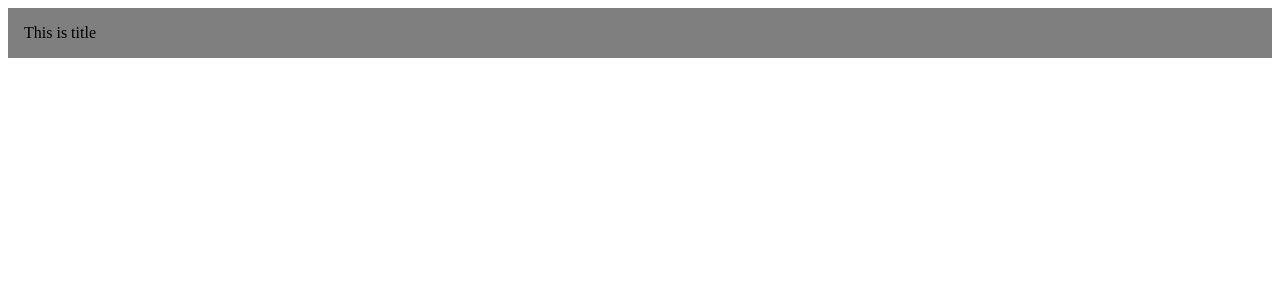
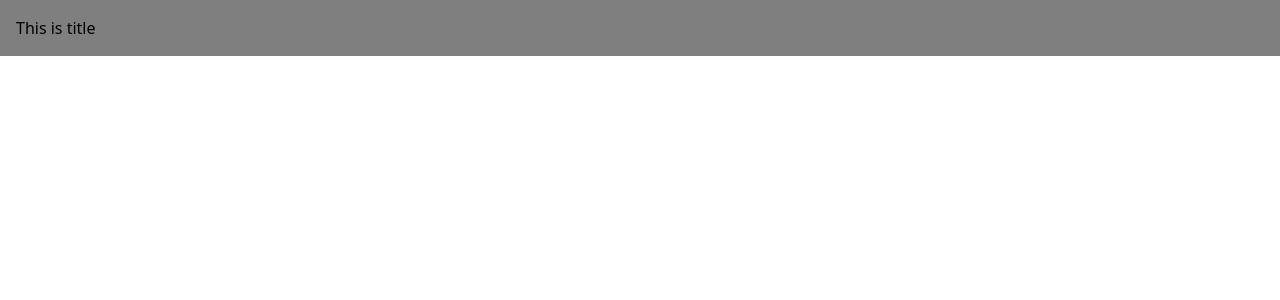
Before and after one commit to manojtharindu11/angular-ecom, an Angular app: page / in a window 1280 px wide. Shown: the top 300 px of the page. Built offline with nearby package versions, Linux system fonts and the light colour scheme.

Commit message:
setup tailwind css for the project

```diff
--- a/package.json
+++ b/package.json
@@ -27,12 +27,15 @@
     "@angular/cli": "^19.0.2",
     "@angular/compiler-cli": "^19.0.0",
     "@types/jasmine": "~5.1.0",
+    "autoprefixer": "^10.4.20",
     "jasmine-core": "~5.4.0",
     "karma": "~6.4.0",
     "karma-chrome-launcher": "~3.2.0",
     "karma-coverage": "~2.2.0",
     "karma-jasmine": "~5.1.0",
     "karma-jasmine-html-reporter": "~2.1.0",
+    "postcss": "^8.4.49",
+    "tailwindcss": "^3.4.15",
     "typescript": "~5.6.2"
   }
 }
--- a/src/styles.scss
+++ b/src/styles.scss
@@ -1 +1,3 @@
-/* You can add global styles to this file, and also import other style files */
+@tailwind base;
+@tailwind components;
+@tailwind utilities;
--- /dev/null
+++ b/tailwind.config.js
@@ -0,0 +1,9 @@
+/** @type {import('tailwindcss').Config} */
+module.exports = {
+  content: [
+    "./src/**/*.{html,ts}"],
+  theme: {
+    extend: {},
+  },
+  plugins: [],
+}
```
Also changed, not shown: 1 other file (tests, documents, lock files or other folders).
